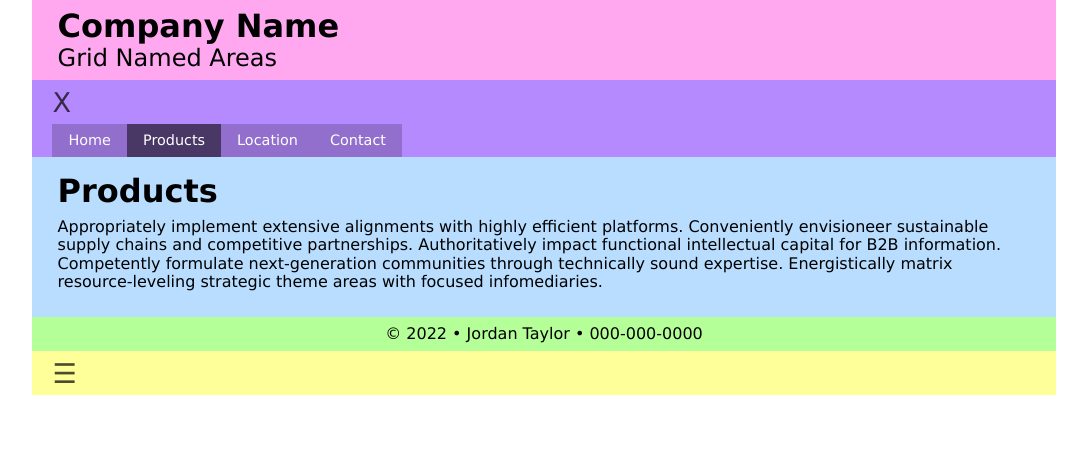
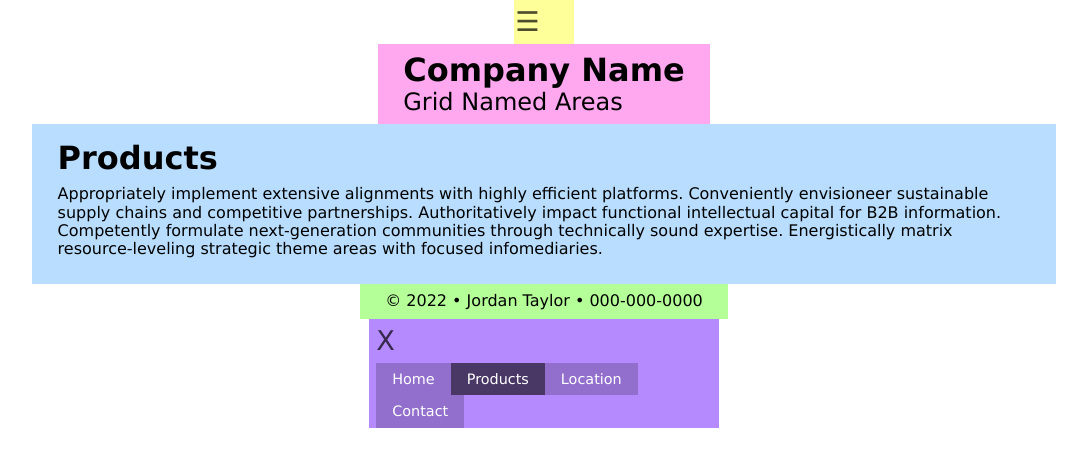
Before and after one commit to J22T/11-TechWatch, a plain HTML site: page index.html in a window 1280 px wide. Shown: the whole page, without its empty margins (96-1183 px from the left). Drawn offline with Linux system fonts and the light colour scheme.

Commit message:
checkpoint

```diff
--- a/index.html
+++ b/index.html
@@ -15,6 +15,8 @@
 
 </head>
 <body>
+
+    <div id="parentContainer">
 <!-- HEADER HERE -->
 	<header>
         <h1>Company Name</h1>
@@ -54,6 +56,6 @@
         <a class="myjump" href="#">&#9776;</a>
     </div>
 
-
+    </div>
 </body>
 </html>
--- a/scss/_small.scss
+++ b/scss/_small.scss
@@ -3,6 +3,17 @@ html {-webkit-text-size-adjust: 100%; -ms-text-size-adjust: 100%;}
 
 /*----------- apply a natural box layout model to all elements --------------*/
 * { -moz-box-sizing: border-box; -webkit-box-sizing: border-box; box-sizing: border-box; }
+
+
+div#parentContainer {
+    display: grid;
+    grid-template-areas:
+                "hamburger"
+                "header"
+                "main-content"
+                "footer"
+                "nav";
+}
 
 
 /*----------- BODY --------------*/
@@ -14,6 +25,7 @@ body {
 
 /*----------- HEADER --------------*/
 header {
+    grid-area: header;
     padding: .5rem 2%;
     background-color: #ffa8f0;
     h1 {margin: 0;}
@@ -34,6 +46,7 @@ a.myjump{
 }
 
 nav {
+    grid-area: nav;
     background-color: #b68aff;
 }
 nav ul {
@@ -70,12 +83,14 @@ nav ul li.active a {
 
 /*----------- HAMBURGER --------------*/
 div#hamburger {
+    grid-area: hamburger;
     background-color: #feff98;
 }
 
 
 /*----------- MAIN --------------*/
 main {
+    grid-area: main-content;
     padding: 0 2%;
     min-height: 10rem;
     background-color: #b8ddff;
@@ -86,6 +101,7 @@ main {
 
 /*----------- FOOTER --------------*/
 footer {
+    grid-area: footer;
     background-color: #b5ff98;
     padding: .5rem 2%;
     text-align: center;
--- a/scss/styles.scss
+++ b/scss/styles.scss
@@ -1,4 +1,4 @@
-@import "normalize";
+@import "reset";
 
 @import "small";
 
```
Also changed, not shown: css/styles.css, scss/_reset.scss (renamed from scss/_normalize.scss).
